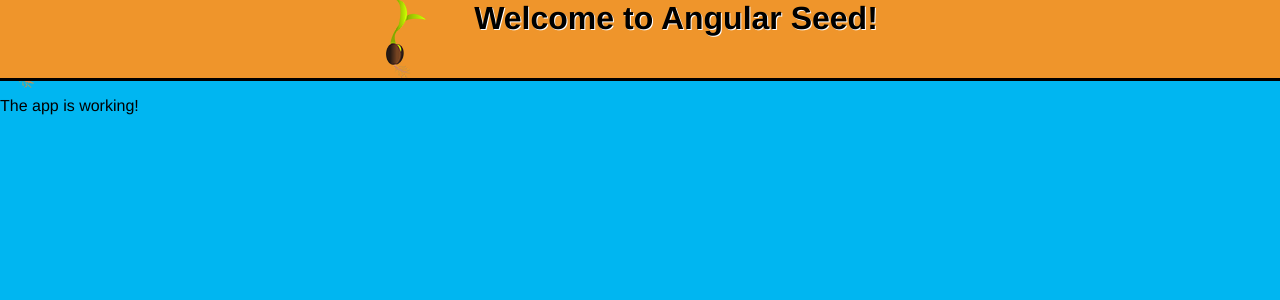
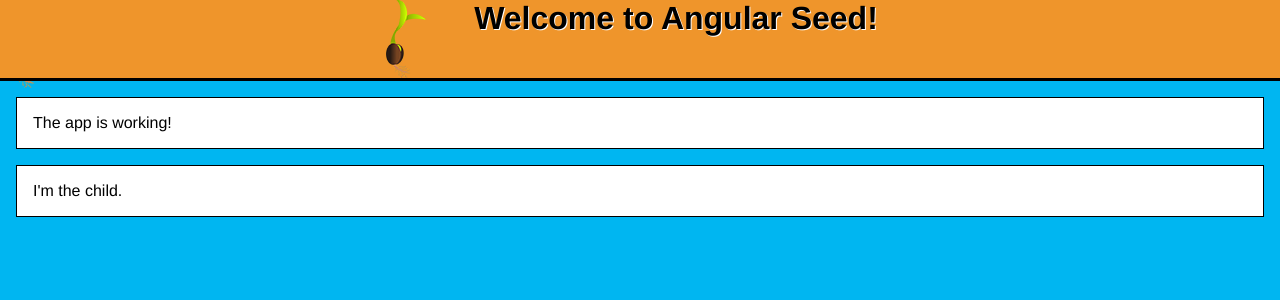
Before and after one commit to kevinruse/kra-angular-400-seed-public, an Angular app: page / in a window 1280 px wide. Shown: the top 300 px of the page. Built offline with nearby package versions, Linux system fonts and the light colour scheme.

Commit message:
styling with the CSS cascade - guided exercise 9 - update tslint to remove kabob case rule on selectors

```diff
--- /dev/null
+++ b/src/app/app.component.css
@@ -0,0 +1,6 @@
+p {
+    border: 1px solid #000;
+    padding: 1em;
+    margin: 1em;
+    background-color: #fff;
+}
--- /dev/null
+++ b/src/app/app.component.html
@@ -0,0 +1,5 @@
+<div>
+    <app-header></app-header>
+    <p>The app is working!</p>
+    <app-child></app-child>
+</div>
--- a/src/app/app.component.ts
+++ b/src/app/app.component.ts
@@ -1,10 +1,9 @@
-import { Component } from '@angular/core';
+import { Component, ViewEncapsulation } from '@angular/core';
 
 @Component({
     selector: 'app',
-    template: `<div>
-                    <app-header></app-header>
-                    <p>The app is working!</p>
-               </div>`
+    templateUrl: './app.component.html',
+    styleUrls: ['app.component.css'],
+    encapsulation: ViewEncapsulation.None
 })
 export class AppComponent {}
--- a/src/app/app.module.ts
+++ b/src/app/app.module.ts
@@ -3,10 +3,11 @@ import { BrowserModule } from '@angular/platform-browser';
 
 import { AppComponent } from './app.component';
 import { HeaderComponent } from './header/header.component';
+import { ChildComponent } from './child/child.component';
 
 @NgModule({
     imports         :   [ BrowserModule ],
-    declarations    :   [ AppComponent, HeaderComponent ],
+    declarations    :   [ AppComponent, HeaderComponent, ChildComponent ],
     bootstrap       :   [ AppComponent ]
 })
 
--- /dev/null
+++ b/src/app/child/child.component.html
@@ -0,0 +1 @@
+<p>I'm the child.</p>
--- /dev/null
+++ b/src/app/child/child.component.ts
@@ -0,0 +1,15 @@
+import { Component, OnInit } from '@angular/core';
+
+@Component({
+  selector: 'app-child',
+  templateUrl: './child.component.html',
+  styleUrls: ['./child.component.css']
+})
+export class ChildComponent implements OnInit {
+
+  constructor() { }
+
+  ngOnInit() {
+  }
+
+}
--- a/tslint.json
+++ b/tslint.json
@@ -18,8 +18,7 @@
     "component-selector": [
       true,
       "element",
-      "app",
-      "kebab-case"
+      "app"
     ],
     "import-blacklist": [
       true,
```
Also changed, not shown: src/app/child/child.component.css (added), 1 other file (tests, documents, lock files or other folders).
